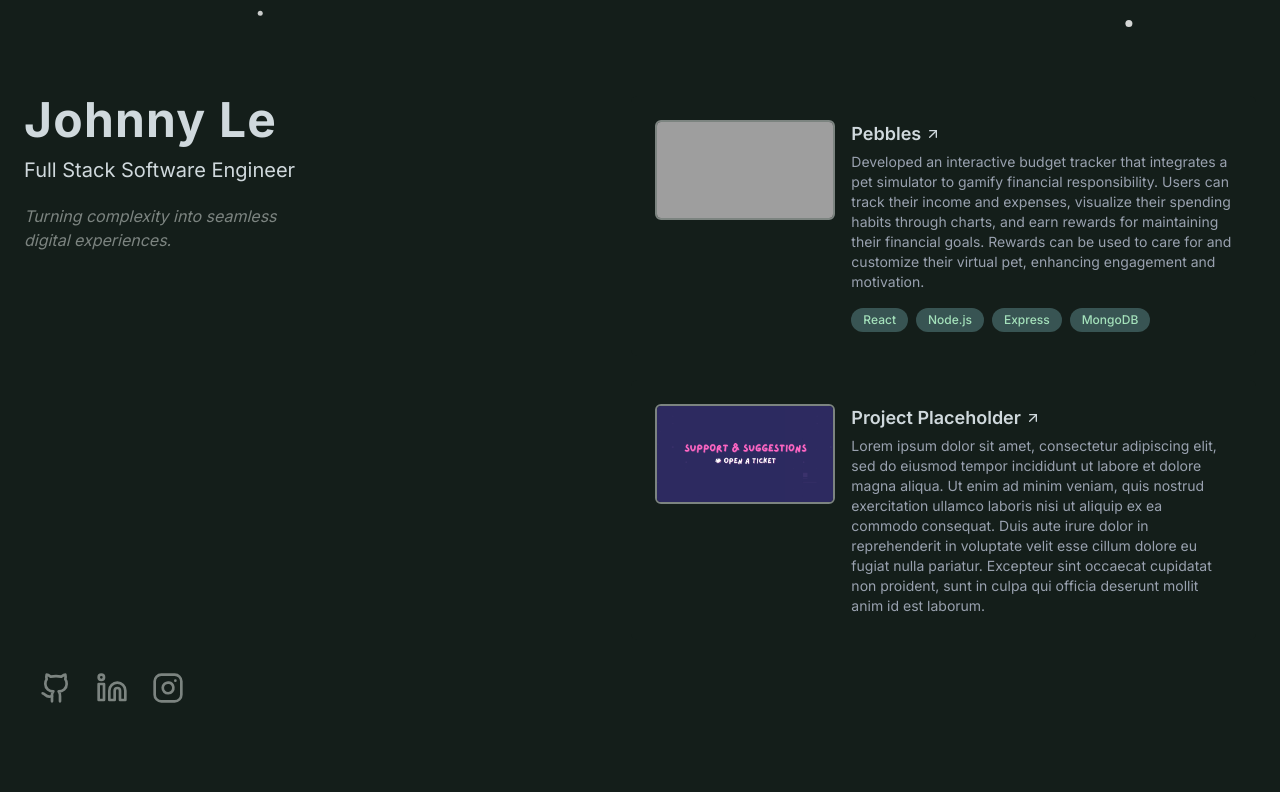
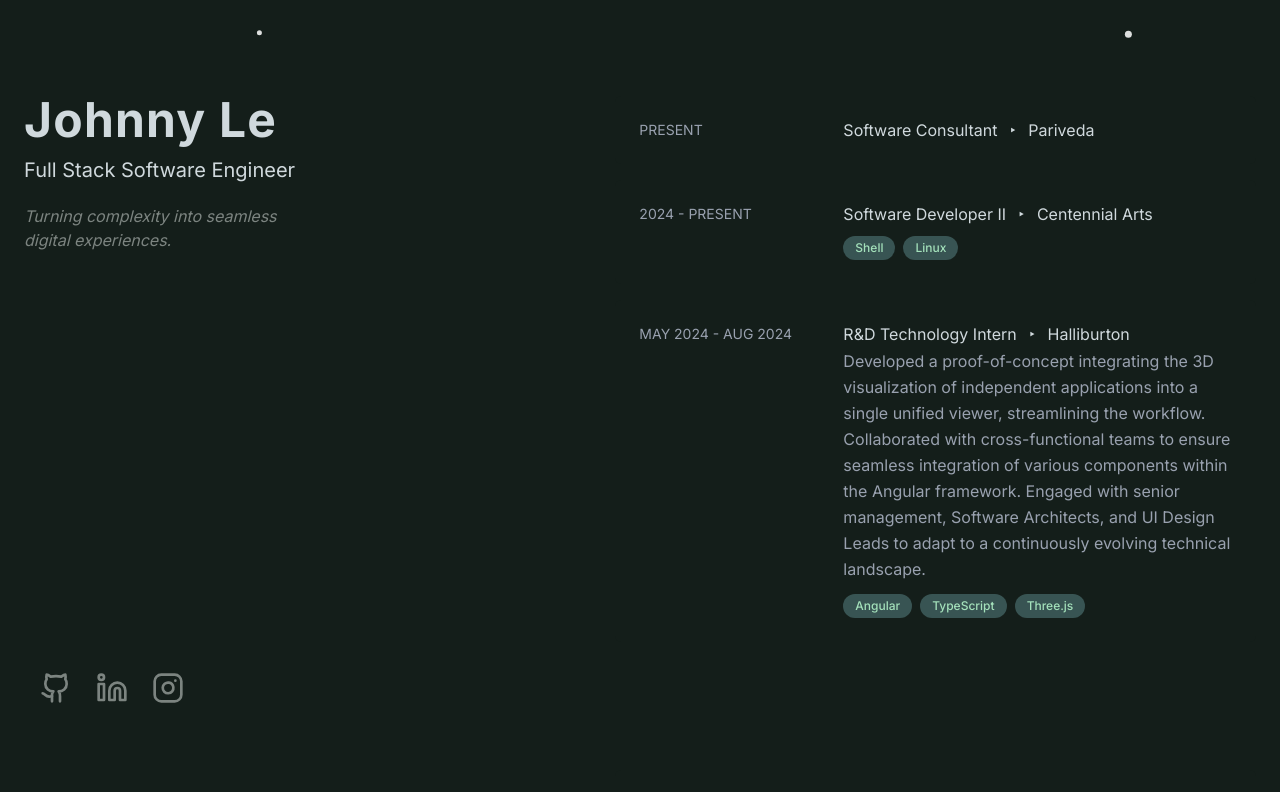
Before and after one commit to jwonnyleaf/devport, a Next.js app: page / in a window 1280 px wide. Shown: the top 792 px of the page. Built offline with nearby package versions, Linux system fonts and the light colour scheme; grey boxes are pictures that could not be loaded.

Commit message:
feat: experience

```diff
--- a/package.json
+++ b/package.json
@@ -9,6 +9,7 @@
     "lint": "next lint"
   },
   "dependencies": {
+    "@radix-ui/react-dialog": "^1.1.6",
     "class-variance-authority": "^0.7.1",
     "clsx": "^2.1.1",
     "framer-motion": "^12.5.0",
@@ -16,6 +17,7 @@
     "next": "15.2.2",
     "react": "^19.0.0",
     "react-dom": "^19.0.0",
+    "react-terminal": "^1.4.5",
     "tailwind-merge": "^3.0.2",
     "tailwindcss": "^4.0.14",
     "tailwindcss-animate": "^1.0.7"
--- a/src/app/layout.tsx
+++ b/src/app/layout.tsx
@@ -24,7 +24,7 @@
         <FallingSnow />
         <div className="flex justify-between gap-4">
           <AppSidebar />
-          <main className="flex-1 z-10">{children}</main>
+          <main className="ml-[48%] flex-1 z-10">{children}</main>
         </div>
       </body>
     </html>
--- a/src/app/page.tsx
+++ b/src/app/page.tsx
@@ -1,9 +1,15 @@
+import { Experience } from '@/components/experience';
 import { Projects } from '@/components/projects';
 
 export default function Landing() {
   return (
-    <div className="w-full flex py-24">
-      <Projects />
+    <div className="w-full flex flex-col py-24">
+      <section className="mb-32">
+        <Experience />
+      </section>
+      <section className="mb-32">
+        <Projects />
+      </section>
     </div>
   );
 }
--- a/src/components/app-sidebar.tsx
+++ b/src/components/app-sidebar.tsx
@@ -20,7 +20,7 @@
   };
 
   return (
-    <div className="w-[48%] h-screen py-24">
+    <div className="fixed w-[48%] h-screen py-24">
       <div className="h-full flex flex-col justify-between">
         {/* Sidebar Header */}
         <header>
--- /dev/null
+++ b/src/components/experience.tsx
@@ -0,0 +1,48 @@
+import { ArrowUpRight } from 'lucide-react';
+import { Card, CardContent } from './ui/card';
+import { experiences } from '@/data/experiencesData';
+
+export const Experience = () => {
+  return (
+    <div className="flex flex-col gap-4">
+      {experiences.map((experience) => (
+        <div key={experience.id} className="group">
+          <Card className="bg-primary-bg border-none shadow-none hover:bg-primary-bg-hover hover:shadow-sm transition-colors duration-300 ease-in px-6 flex items-start gap-6">
+            {/* Left Side - Date */}
+            <div className="w-[180px] flex-shrink-0 self-start">
+              <p className="text-sm text-gray-400">{experience.date}</p>
+            </div>
+
+            {/* Right Side - Job Title, Description & Tech Stack */}
+            <CardContent className="p-0 flex-1 self-start">
+              <h3 className="text-base text-primary group-hover:text-primary-alt transition leading-tight">
+                {experience.title} <span className="mx-2">‣</span>{' '}
+                {experience.company}
+              </h3>
+
+              {experience.description && (
+                <p className="text-gray-400 text-base leading-relaxed mt-1">
+                  {experience.description}
+                </p>
+              )}
+
+              {experience.technologies &&
+                experience.technologies.length > 0 && (
+                  <div className="flex flex-wrap gap-2 mt-3">
+                    {experience.technologies.map((tech, index) => (
+                      <span
+                        key={index}
+                        className="bg-primary-bg-foreground text-primary-alt text-xs font-medium px-3 py-1 rounded-full"
+                      >
+                        {tech}
+                      </span>
+                    ))}
+                  </div>
+                )}
+            </CardContent>
+          </Card>
+        </div>
+      ))}
+    </div>
+  );
+};
--- a/src/components/falling-snow.tsx
+++ b/src/components/falling-snow.tsx
@@ -42,7 +42,7 @@
   }, []);
 
   return (
-    <div className="absolute top-0 left-0 w-full h-screen pointer-events-none overflow-hidden">
+    <div className="fixed top-0 left-0 w-screen h-screen pointer-events-none overflow-hidden">
       {snowflakes.map((flake) => (
         <motion.div
           key={flake.id}
--- a/src/components/projects.tsx
+++ b/src/components/projects.tsx
@@ -5,10 +5,10 @@
 
 export const Projects = () => {
   return (
-    <div className="flex flex-col gap-6">
+    <div className="flex flex-col gap-4">
       {projects.map((project) => (
         <div key={project.id} className="group">
-          <Card className="bg-primary-bg border-none shadow-none hover:bg-primary-bg-hover hover:shadow-xl transition-colors duration-300 ease-in-out px-6 flex gap-4">
+          <Card className="bg-primary-bg border-none shadow-none hover:bg-primary-bg-hover hover:shadow-sm transition-colors duration-300 ease-in px-6 flex gap-4">
             {/* Left Side - Image Container */}
             <div className="w-[180px] h-[100px] rounded-sm border-2 border-primary-foreground overflow-hidden flex-shrink-0">
               <Image
@@ -24,7 +24,7 @@
             <CardContent className="p-0 flex-1">
               <a
                 href={project.link}
-                className="flex items-center gap-1 text-lg font-semibold text-primary group-hover:text-primary-alt transition"
+                className="flex items-center gap-1 text-base text-primary group-hover:text-primary-alt transition"
               >
                 {project.title}
                 <ArrowUpRight size={16} />
--- /dev/null
+++ b/src/components/ui/dialog.tsx
@@ -0,0 +1,135 @@
+"use client"
+
+import * as React from "react"
+import * as DialogPrimitive from "@radix-ui/react-dialog"
+import { XIcon } from "lucide-react"
+
+import { cn } from "@/lib/utils"
+
+function Dialog({
+  ...props
+}: React.ComponentProps<typeof DialogPrimitive.Root>) {
+  return <DialogPrimitive.Root data-slot="dialog" {...props} />
+}
+
+function DialogTrigger({
+  ...props
+}: React.ComponentProps<typeof DialogPrimitive.Trigger>) {
+  return <DialogPrimitive.Trigger data-slot="dialog-trigger" {...props} />
+}
+
+function DialogPortal({
+  ...props
+}: React.ComponentProps<typeof DialogPrimitive.Portal>) {
+  return <DialogPrimitive.Portal data-slot="dialog-portal" {...props} />
+}
+
+function DialogClose({
+  ...props
+}: React.ComponentProps<typeof DialogPrimitive.Close>) {
+  return <DialogPrimitive.Close data-slot="dialog-close" {...props} />
+}
+
+function DialogOverlay({
+  className,
+  ...props
+}: React.ComponentProps<typeof DialogPrimitive.Overlay>) {
+  return (
+    <DialogPrimitive.Overlay
+      data-slot="dialog-overlay"
+      className={cn(
+        "data-[state=open]:animate-in data-[state=closed]:animate-out data-[state=closed]:fade-out-0 data-[state=open]:fade-in-0 fixed inset-0 z-50 bg-black/50",
+        className
+      )}
+      {...props}
+    />
+  )
+}
+
+function DialogContent({
+  className,
+  children,
+  ...props
+}: React.ComponentProps<typeof DialogPrimitive.Content>) {
+  return (
+    <DialogPortal data-slot="dialog-portal">
+      <DialogOverlay />
+      <DialogPrimitive.Content
+        data-slot="dialog-content"
+        className={cn(
+          "bg-background data-[state=open]:animate-in data-[state=closed]:animate-out data-[state=closed]:fade-out-0 data-[state=open]:fade-in-0 data-[state=closed]:zoom-out-95 data-[state=open]:zoom-in-95 fixed top-[50%] left-[50%] z-50 grid w-full max-w-[calc(100%-2rem)] translate-x-[-50%] translate-y-[-50%] gap-4 rounded-lg border p-6 shadow-lg duration-200 sm:max-w-lg",
+          className
+        )}
+        {...props}
+      >
+        {children}
+        <DialogPrimitive.Close className="ring-offset-background focus:ring-ring data-[state=open]:bg-accent data-[state=open]:text-muted-foreground absolute top-4 right-4 rounded-xs opacity-70 transition-opacity hover:opacity-100 focus:ring-2 focus:ring-offset-2 focus:outline-hidden disabled:pointer-events-none [&_svg]:pointer-events-none [&_svg]:shrink-0 [&_svg:not([class*='size-'])]:size-4">
+          <XIcon />
+          <span className="sr-only">Close</span>
+        </DialogPrimitive.Close>
+      </DialogPrimitive.Content>
+    </DialogPortal>
+  )
+}
+
+function DialogHeader({ className, ...props }: React.ComponentProps<"div">) {
+  return (
+    <div
+      data-slot="dialog-header"
+      className={cn("flex flex-col gap-2 text-center sm:text-left", className)}
+      {...props}
+    />
+  )
+}
+
+function DialogFooter({ className, ...props }: React.ComponentProps<"div">) {
+  return (
+    <div
+      data-slot="dialog-footer"
+      className={cn(
+        "flex flex-col-reverse gap-2 sm:flex-row sm:justify-end",
+        className
+      )}
+      {...props}
+    />
+  )
+}
+
+function DialogTitle({
+  className,
+  ...props
+}: React.ComponentProps<typeof DialogPrimitive.Title>) {
+  return (
+    <DialogPrimitive.Title
+      data-slot="dialog-title"
+      className={cn("text-lg leading-none font-semibold", className)}
+      {...props}
+    />
+  )
+}
+
+function DialogDescription({
+  className,
+  ...props
+}: React.ComponentProps<typeof DialogPrimitive.Description>) {
+  return (
+    <DialogPrimitive.Description
+      data-slot="dialog-description"
+      className={cn("text-muted-foreground text-sm", className)}
+      {...props}
+    />
+  )
+}
+
+export {
+  Dialog,
+  DialogClose,
+  DialogContent,
+  DialogDescription,
+  DialogFooter,
+  DialogHeader,
+  DialogOverlay,
+  DialogPortal,
+  DialogTitle,
+  DialogTrigger,
+}
--- /dev/null
+++ b/src/data/experiencesData.ts
@@ -0,0 +1,27 @@
+export const experiences = [
+  {
+    id: 1,
+    title: 'Software Consultant',
+    company: 'Pariveda',
+    date: 'PRESENT',
+    description: '',
+    technologies: [],
+  },
+  {
+    id: 2,
+    title: 'Software Developer II',
+    company: 'Centennial Arts',
+    date: '2024 - PRESENT',
+    description: '',
+    technologies: ['Shell', 'Linux'],
+  },
+  {
+    id: 3,
+    title: 'R&D Technology Intern',
+    company: 'Halliburton',
+    date: 'MAY 2024 - AUG 2024',
+    description:
+      'Developed a proof-of-concept integrating the 3D visualization of independent applications into a single unified viewer, streamlining the workflow. Collaborated with cross-functional teams to ensure seamless integration of various components within the Angular framework. Engaged with senior management, Software Architects, and UI Design Leads to adapt to a continuously evolving technical landscape.',
+    technologies: ['Angular', 'TypeScript', 'Three.js'],
+  },
+];
```
Also changed, not shown: 1 other file (tests, documents, lock files or other folders).
